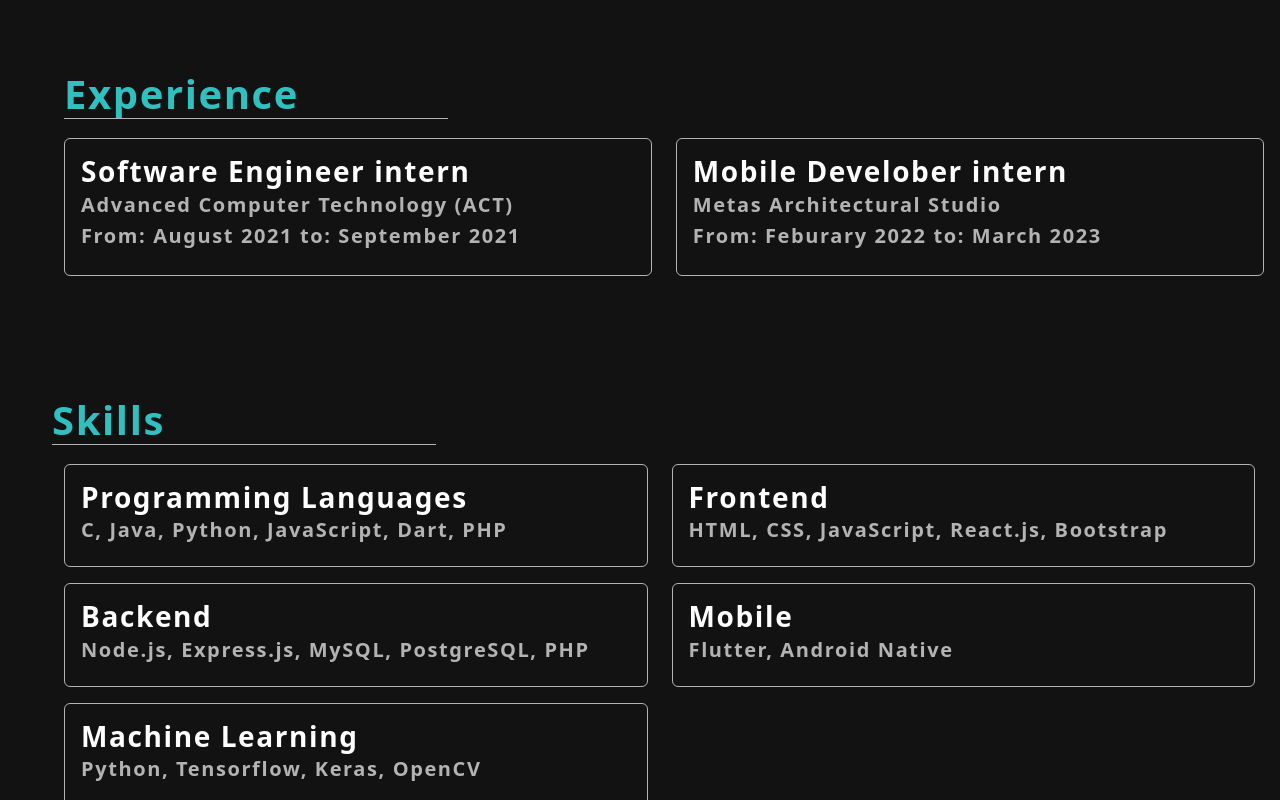
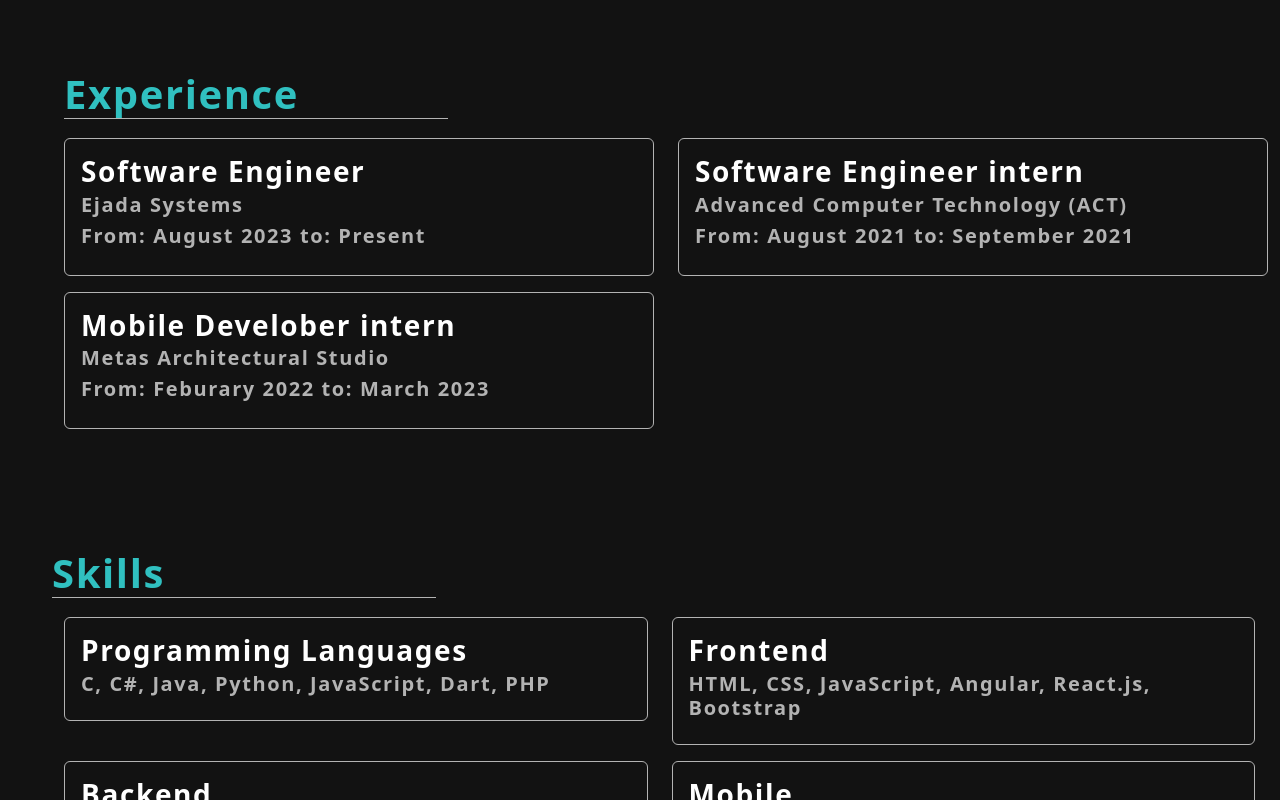
Before and after one commit to Omar-Saad/Omar-Saad.github.io, a React (Create React App) app: page / in a window 1280 px wide. Shown: the part 1420-2220 px from the top of the page. Built offline with nearby package versions, Linux system fonts and the light colour scheme; no server answers.

Commit message:
Updated experience

```diff
--- a/src/Components/Experience/Experience.js
+++ b/src/Components/Experience/Experience.js
@@ -1,52 +1,57 @@
 import React, { useEffect } from "react";
 import "./Experience.css";
-import AOS from 'aos';
-import 'aos/dist/aos.css';
+import AOS from "aos";
+import "aos/dist/aos.css";
+import PropTypes from "prop-types";
 
 function Experience() {
   useEffect(() => {
-        AOS.init({duration: 1500});
+    AOS.init({ duration: 1500 });
   }, []);
-
-
 
   return (
     // make a grid for the experience work in the companies
     <div className="experience">
+      <div className="row" data-aos="fade-right">
+        <h2 className="experience-title">Experience</h2>
+        <ExperienceCard
+          title="Software Engineer"
+          company="Ejada Systems"
+          date="From: August 2023 to: Present"
+        />
+        <ExperienceCard
+          title="Software Engineer intern"
+          company="Advanced Computer Technology (ACT)"
+          date="From: August 2021 to: September 2021"
+        />
+        <ExperienceCard
+          title="Mobile Develober intern"
+          company="Metas Architectural Studio"
+          date="From: Feburary 2022 to: March 2023"
+        />
+      </div>
+    </div>
+  );
+}
 
-    <div className="row" data-aos="fade-right" >
-    <h2 className="experience-title">Experience</h2>
-<div className="col-md-6 mt-3 mt-md-0 ">
-<div className="card">
-    <div className="card-body">
-        <h5 className="card-title">Software Engineer intern</h5>
-        <h6 className="card-subtitle mb-2 text-muted">Advanced Computer Technology (ACT)</h6>
-        <p className="card-subtitle mb-2 text-muted">From: August 2021 to: September 2021</p>
-        </div>
-
-</div>
-
-</div>
-
+function ExperienceCard(props) {
+  return (
     <div className="col-md-6 mt-3 mt-md-0">
       <div className="card">
         <div className="card-body">
-        <h5 className="card-title">Mobile Develober intern</h5>
-        <h6 className="card-subtitle mb-2 text-muted">Metas Architectural Studio</h6>
-        <p className="card-subtitle mb-2 text-muted">From: Feburary 2022 to: March 2023</p>
-        </div>
-
-</div>
-
-</div>
-
-
-
-
+          <h5 className="card-title">{props.title}</h5>
+          <h6 className="card-subtitle mb-2 text-muted">{props.company}</h6>
+          <p className="card-subtitle mb-2 text-muted">{props.date}</p>
         </div>
       </div>
-
+    </div>
   );
 }
 
+ExperienceCard.propTypes = {
+  title: PropTypes.string.isRequired,
+  company: PropTypes.string.isRequired,
+  date: PropTypes.string.isRequired,
+};
+
 export default Experience;
--- a/src/Components/Skills/Skills.js
+++ b/src/Components/Skills/Skills.js
@@ -17,7 +17,7 @@ function Skills() {
                     <div className="card">
                         <div className="card-body">
                             <h5 className="card-title">Programming Languages</h5>
-                            <h6 className="card-subtitle mb-2 text-muted">C, Java, Python, JavaScript, Dart, PHP</h6>
+                            <h6 className="card-subtitle mb-2 text-muted">C, C#, Java, Python, JavaScript, Dart, PHP</h6>
 
                         </div>
                     </div>
@@ -27,7 +27,7 @@ function Skills() {
                     <div className="card">
                         <div className="card-body">
                             <h5 className="card-title">Frontend</h5>
-                            <h6 className="card-subtitle mb-2 text-muted">HTML, CSS, JavaScript, React.js, Bootstrap</h6>
+                            <h6 className="card-subtitle mb-2 text-muted">HTML, CSS, JavaScript, Angular, React.js, Bootstrap</h6>
 
                         </div>
                     </div>
@@ -37,7 +37,7 @@ function Skills() {
                         <div className="card-body">
                             <h5 className="card-title">Backend</h5>
 
-                            <h6 className="card-subtitle mb-2 text-muted">Node.js, Express.js, MySQL, PostgreSQL, PHP</h6>
+                            <h6 className="card-subtitle mb-2 text-muted">.NET, Node.js, Express.js, MySQL, PostgreSQL, PHP</h6>
                         </div>
                     </div>
                 </div>
@@ -58,10 +58,9 @@ function Skills() {
                         <div className="card-body">
                             <h5 className="card-title">Machine Learning</h5>
 
-                            <h6 className="card-subtitle mb-2 text-muted">Python, Tensorflow, Keras, OpenCV</h6>
+                            <h6 className="card-subtitle mb-2 text-muted">Python, Tensorflow, OpenCV</h6>
                         </div>
                     </div>
-                {/* </div> */}
                 </div>
             </div>
         </div>
```
Also changed, not shown: src/Components/About/About.js (+14 -14 lines), src/Components/Contact/Contact.js (+3 -5 lines), src/Components/Experience/Experience.css (+8 -20 lines), 1 other file (tests, documents, lock files or other folders). Lines whose indentation alone changed are shown as unchanged.
